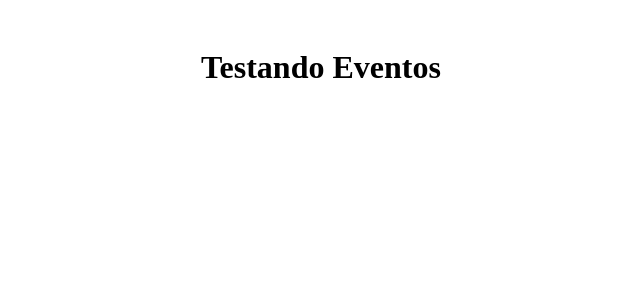
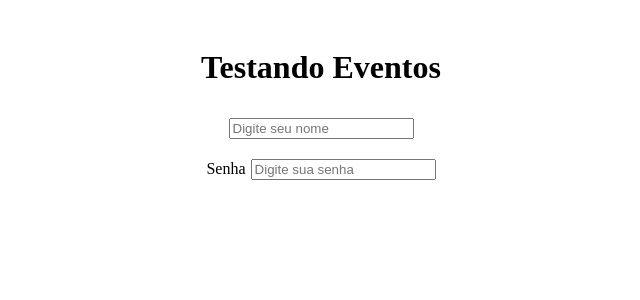
Before and after one commit to RusthenRonald/Projeto-React, a React (Create React App) app in the folder meu-projeto/: page / in a window 1280 px wide. Shown: the top 300 px of the page, without its empty margins (319-959 px from the left). Built offline with nearby package versions, Linux system fonts and the light colour scheme.

Commit message:
adicionando htmlfor do label

```diff
--- a/meu-projeto/src/App.js
+++ b/meu-projeto/src/App.js
@@ -3,10 +3,12 @@ import './App.css';
 import Frase from './components/frase';
 import Evento from './components/Evento';
 import Form from './components/Form';
+import Form2 from './components/Form2';
 function App() {
   return (
     <div className="App">
         <h1>Testando Eventos</h1>
+        <Form2/>
     </div>
   );
 }
--- a/meu-projeto/src/components/Form2.js
+++ b/meu-projeto/src/components/Form2.js
@@ -1,5 +1,13 @@
 function Form2(){
     return(
-
+        <>
+            <div>
+                <input type='text' placeholder='Digite seu nome'></input>
+            </div>
+            <div>
+                <label htmlFor='password'>Senha</label>
+                <input type='password' placeholder='Digite sua senha' id='password'></input>
+            </div>
+        </>
     )
 } export default Form2
```
